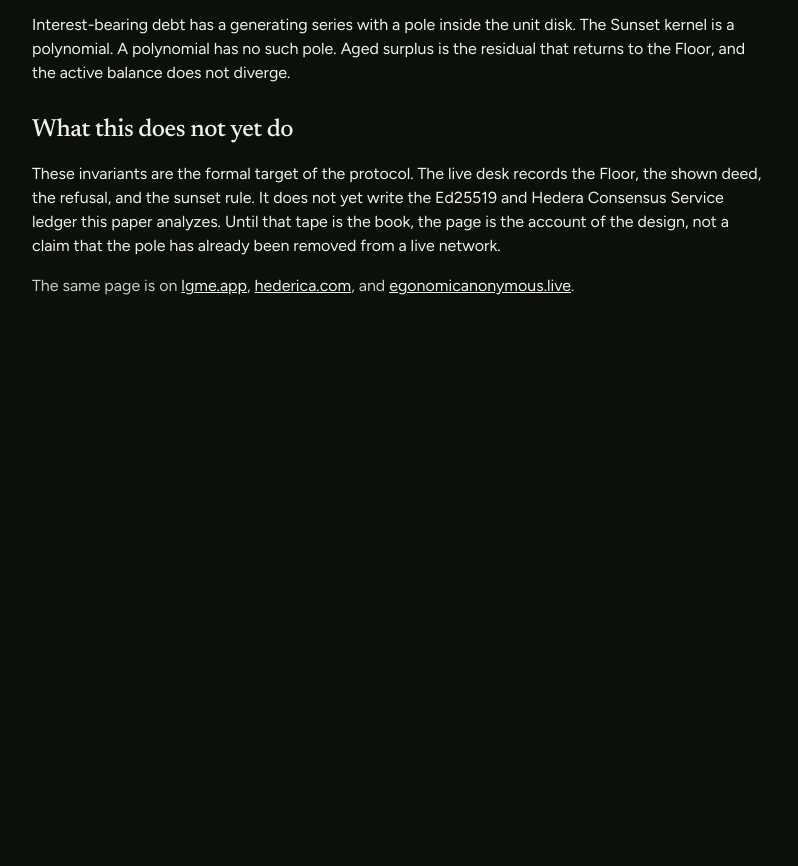
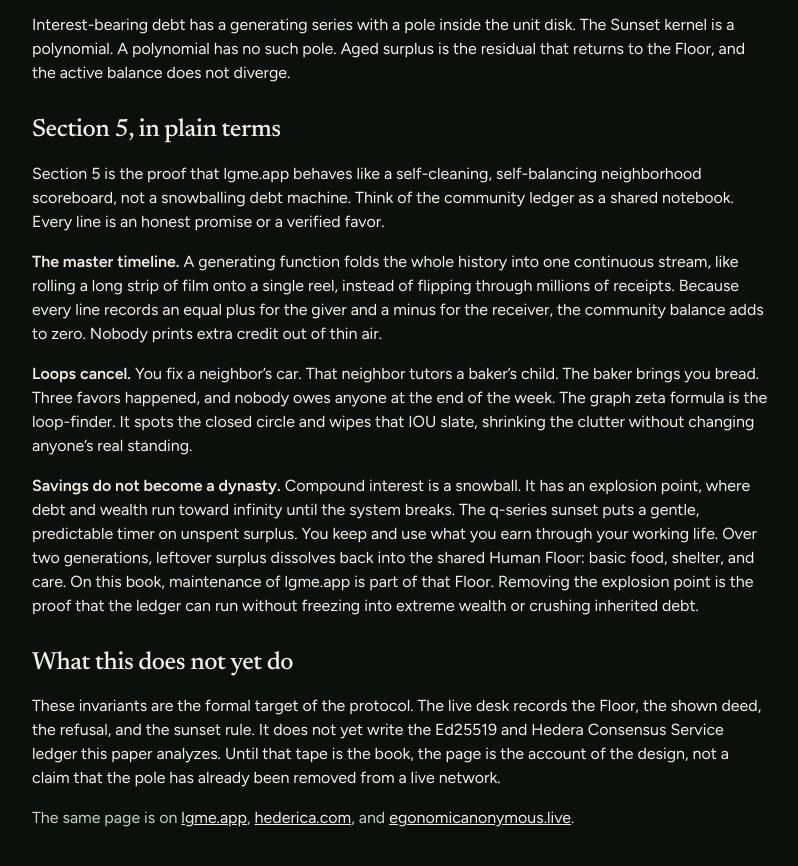
Before and after one commit to Cryptobusi/hederica, a website: page src/site/html/foundations.html in a window 1280 px wide. Shown: the part 2175-3041 px from the top of the page, without its empty margins (240-1038 px from the left). Before the commit the page ends 2553 px from the top, so only its background shows below. Drawn offline with Linux system fonts and the light colour scheme.

Commit message:
Add the plain reading of Section 5 to the architectural foundations.

```diff
--- a/src/site/html/foundations.html
+++ b/src/site/html/foundations.html
@@ -68,6 +68,12 @@
   <p>The sequence of attested exchanges can be written as a generating function. Because inflows and outflows are opposites, the sum of balances remains zero as an algebraic identity. Closed loops are the factors of a graph zeta function, and each such loop can be cleared without changing nets.</p>
   <p>Interest-bearing debt has a generating series with a pole inside the unit disk. The Sunset kernel is a polynomial. A polynomial has no such pole. Aged surplus is the residual that returns to the Floor, and the active balance does not diverge.</p>
 
+  <h2>Section 5, in plain terms</h2>
+  <p>Section 5 is the proof that lgme.app behaves like a self-cleaning, self-balancing neighborhood scoreboard, not a snowballing debt machine. Think of the community ledger as a shared notebook. Every line is an honest promise or a verified favor.</p>
+  <p><strong>The master timeline.</strong> A generating function folds the whole history into one continuous stream, like rolling a long strip of film onto a single reel, instead of flipping through millions of receipts. Because every line records an equal plus for the giver and a minus for the receiver, the community balance adds to zero. Nobody prints extra credit out of thin air.</p>
+  <p><strong>Loops cancel.</strong> You fix a neighbor’s car. That neighbor tutors a baker’s child. The baker brings you bread. Three favors happened, and nobody owes anyone at the end of the week. The graph zeta formula is the loop-finder. It spots the closed circle and wipes that IOU slate, shrinking the clutter without changing anyone’s real standing.</p>
+  <p><strong>Savings do not become a dynasty.</strong> Compound interest is a snowball. It has an explosion point, where debt and wealth run toward infinity until the system breaks. The q-series sunset puts a gentle, predictable timer on unspent surplus. You keep and use what you earn through your working life. Over two generations, leftover surplus dissolves back into the shared Human Floor: basic food, shelter, and care. On this book, maintenance of lgme.app is part of that Floor. Removing the explosion point is the proof that the ledger can run without freezing into extreme wealth or crushing inherited debt.</p>
+
   <h2>What this does not yet do</h2>
   <p>These invariants are the formal target of the protocol. The live desk records the Floor, the shown deed, the refusal, and the sunset rule. It does not yet write the Ed25519 and Hedera Consensus Service ledger this paper analyzes. Until that tape is the book, the page is the account of the design, not a claim that the pole has already been removed from a live network.</p>
   <p class="muted">The same page is on <a href="https://lgme.app/foundations">lgme.app</a>, <a href="https://hederica.com/foundations">hederica.com</a>, and <a href="https://egonomicanonymous.live/foundations.html">egonomicanonymous.live</a>.</p>
```
